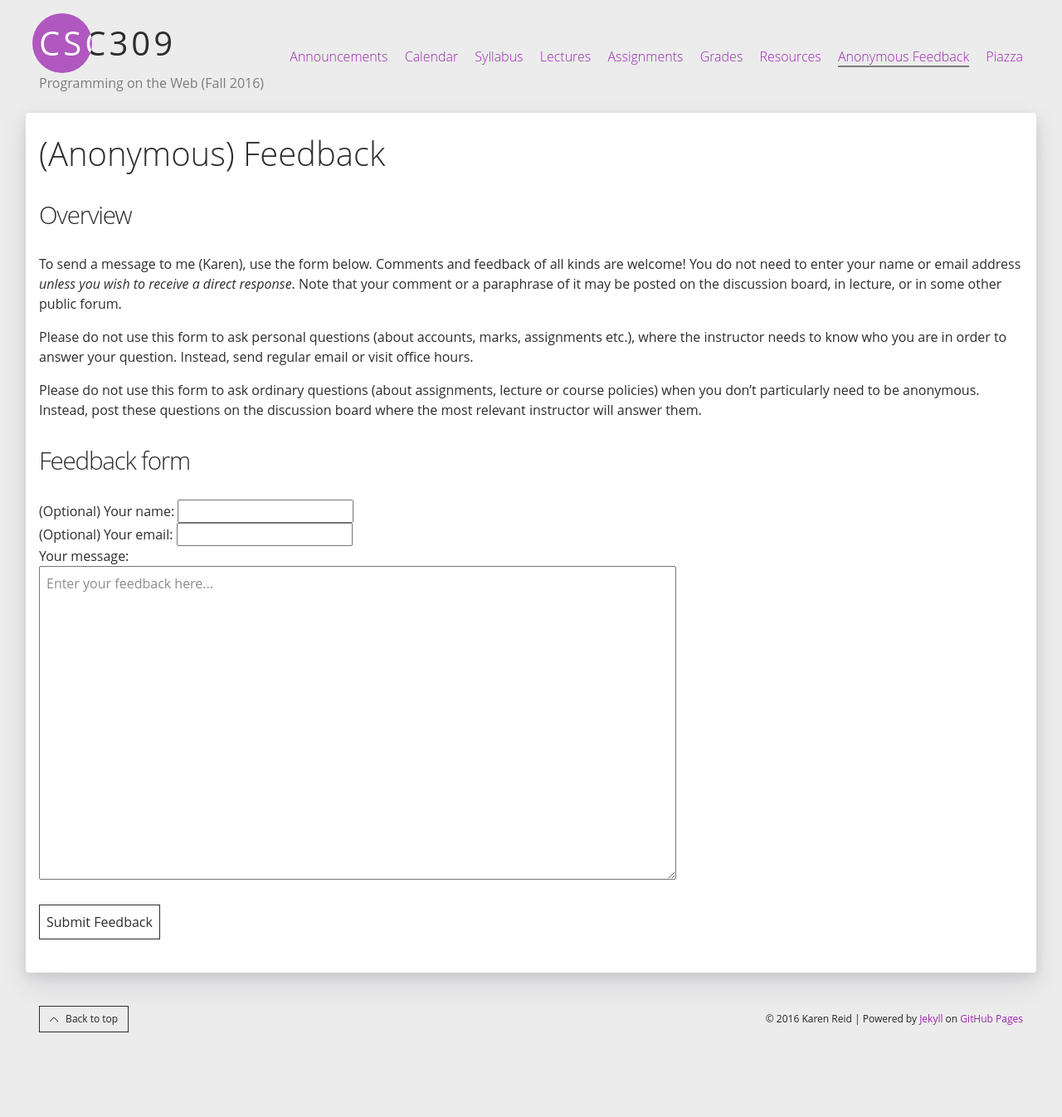
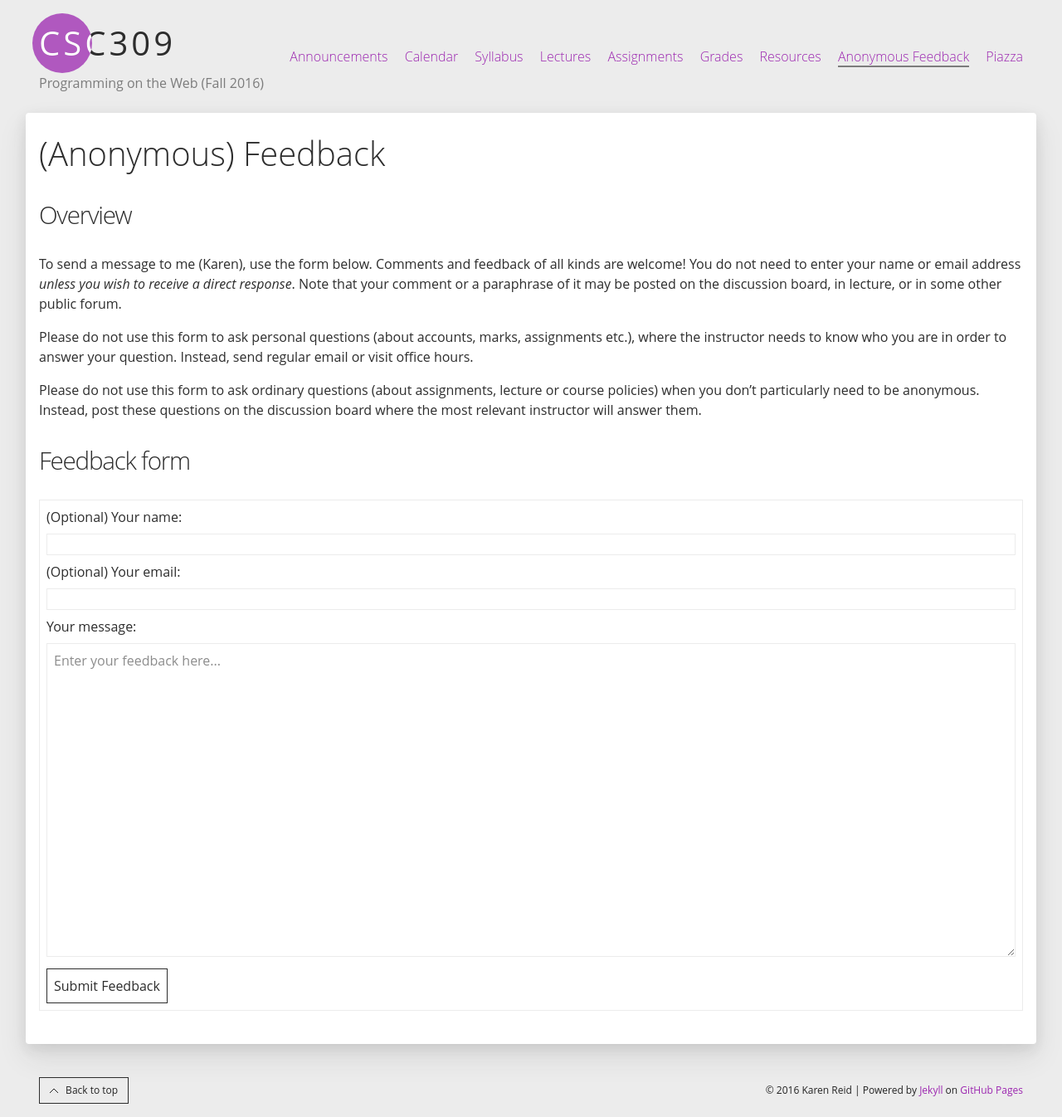
Before and after one commit to nigef/CSC309-Fall-2016.github.io, a Jekyll site: the page built from feedback.md, in a window 1280 px wide. Shown: the whole page at 83% size. Built offline with Jekyll 4.4.1, drawn with Linux system fonts in a browser that asks for light colours; before the commit the page ends 1260 px from its top, so only the background shows below that.

Commit message:
Form styles, animated hamburger icon

```diff
--- a/_includes/header.html
+++ b/_includes/header.html
@@ -8,11 +8,13 @@
 
   <nav class="header__nav">
     <a id="js-mobile-menu-trigger" class="header__nav__icon" href="#">
-      <span>Menu</span>
+      <span class="header__nav__icon__text">Menu</span>
 
-      <svg xmlns="http://www.w3.org/2000/svg" viewBox="0 0 18 15">
-        <path d="M18 1.484c0 .82-.665 1.484-1.484 1.484H1.484C.664 2.968 0 2.304 0 1.484S.665 0 1.484 0h15.03C17.334 0 18 .665 18 1.484zm0 6.032C18 8.336 17.335 9 16.516 9H1.484C.664 9 0 8.335 0 7.516c0-.82.665-1.484 1.484-1.484h15.03c.82 0 1.486.664 1.486 1.484zm0 6c0 .82-.665 1.484-1.484 1.484H1.484C.664 15 0 14.335 0 13.516c0-.82.665-1.484 1.484-1.484h15.03c.82 0 1.486.664 1.486 1.484z"/>
-      </svg>
+      <div class="header__nav__icon__lines" aria-hidden="true">
+        <div class="header__nav__icon__lines__line"></div>
+        <div class="header__nav__icon__lines__line"></div>
+        <div class="header__nav__icon__lines__line"></div>
+      </div>
     </a>
 
     <div id="js-mobile-menu" class="header__nav__menu">
--- a/feedback.md
+++ b/feedback.md
@@ -17,11 +17,14 @@
 <form method="post" action="https://mcs.utm.utoronto.ca/~peters43/cgi-bin/anon_feedback.cgi" target="_blank">
   <input type="hidden" name="class" value="StG_CSC369_Reid">
 
-  (Optional) Your name: <input type="text" name="username"><br>
-  (Optional) Your email: <input type="text" name="email"><br>
-  Your message:<br>
-  <textarea name="comment" cols="78" rows="15" placeholder="Enter your feedback here..."></textarea>
-  <br>
-  <br>
-  <input type="submit" value="Submit Feedback"><br>
+  <label for="name">(Optional) Your name:</label>
+  <input type="text" id="name" name="username">
+
+  <label for="email">(Optional) Your email:</label>
+  <input type="text" id="email" name="email">
+
+  <label for="message">Your message:</label>
+  <textarea name="comment" id="message" cols="80" rows="15" placeholder="Enter your feedback here..."></textarea>
+
+  <input type="submit" value="Submit Feedback">
 </form>
--- a/static/css/_assistants.scss
+++ b/static/css/_assistants.scss
@@ -3,16 +3,20 @@
   max-width: 100%;
   overflow-x: auto;
   width: 100%;
-}
-.assistants figure {
+
+  figure {
     display: inline-block;
     margin: 0.5em;
-}
-.assistants figure figcaption {
+
+    figcaption {
       text-align: center;
     }
-.assistants figure img {
-    width: 200px;
-    background: #e2e2e2;
-    box-shadow: 0 2px 6px rgba(0,0,0,0.2);
+
+    img {
+      background: $grey-200;
+      box-shadow: 0 0.125em 0.375em rgba($grey-700, 0.2);
+      height: 12.5em;
+      width: 12.5em;
     }
+  }
+}
--- a/static/css/_layout.scss
+++ b/static/css/_layout.scss
@@ -104,27 +104,56 @@
     width: 100%;
 
     &:hover {
+      color: $brand;
       text-decoration: none;
-      color: $brand;
+
+      .header__nav__icon__lines__line {
+        background: $brand;
+      }
     }
 
-    span,
-    svg {
+    @include mobile {
+      display: block;
+    }
+  }
+
+    .header__nav__icon__text,
+    .header__nav__icon__lines {
       display: inline-block;
       vertical-align: middle;
     }
 
-    span {
+      .header__nav__icon__text {
         margin-right: 0.5em;
       }
 
-    svg {
-      height: 0.8em;
-      width: 1em;
+      .header__nav__icon__lines__line {
+        background: $grey-700;
+        height: 0.125em;
+        transition: transform 0.2s, opacity 0.2s;
+        width: 1.05em;
+
+        + .header__nav__icon__lines__line {
+          margin-top: 0.25em;
         }
 
-    @include mobile {
-      display: block;
+        &:nth-child(1),
+        &:nth-child(3) {
+          transform-origin: center right;
+        }
+      }
+
+        body.showmenu .header__nav__icon__lines__line {
+          &:nth-child(1) {
+            transform: rotate(-45deg);
+          }
+
+          &:nth-child(3) {
+            transform: rotate(45deg);
+          }
+
+          &:nth-child(2) {
+            opacity: 0;
           }
         }
 
@@ -213,7 +242,7 @@
 
 .page-content {
   background-color: $grey-100;
+  border-radius: 0.25em;
+  box-shadow: 0 1em 2.15em rgba($grey-700, 0.1), 0 0.35em 1em rgba($grey-700, 0.1);
   padding: 1.5em 1em;
-  border-radius: 4px;
-  box-shadow: 0 15px 35px rgba(50,50,90,.1), 0 5px 15px rgba(0,0,0,.1);
 }
--- a/static/css/core/_base.scss
+++ b/static/css/core/_base.scss
@@ -41,6 +41,15 @@
 
 // Forms
 
+form {
+  border: 1px solid $grey-200;
+  padding: 0.5em;
+}
+
+label {
+  display: block;
+}
+
 button,
 input[type='submit'],
 input[type='reset'] {
@@ -48,6 +57,10 @@
   border: 1px solid $grey-700;
   cursor: pointer;
   padding: 0.5em;
+
+  &:hover {
+    background: $grey-200;
+  }
 }
 
 button,
@@ -56,9 +69,17 @@
   color: inherit;
   font: inherit;
 }
+
+input[type='text'],
 textarea {
+  border: 1px solid $grey-200;
+  margin: 0.5em 0;
+  width: 100%;
+}
+
+textarea {
+  max-width: 100%;
   padding: 0.5em;
-  max-width: 100%;
 }
 
 
```
Lines whose indentation alone changed are shown as unchanged.
